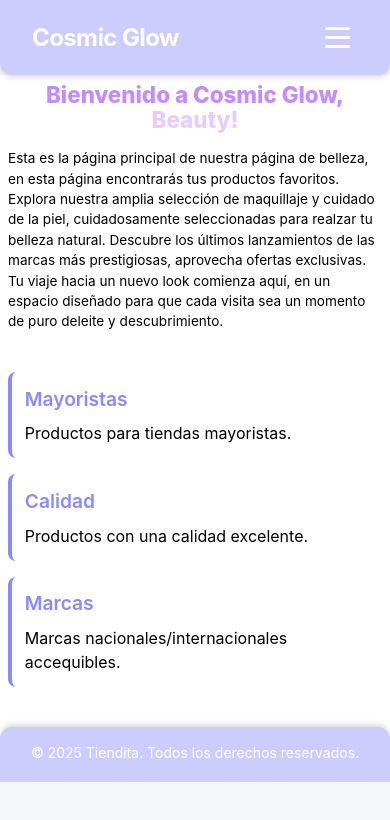
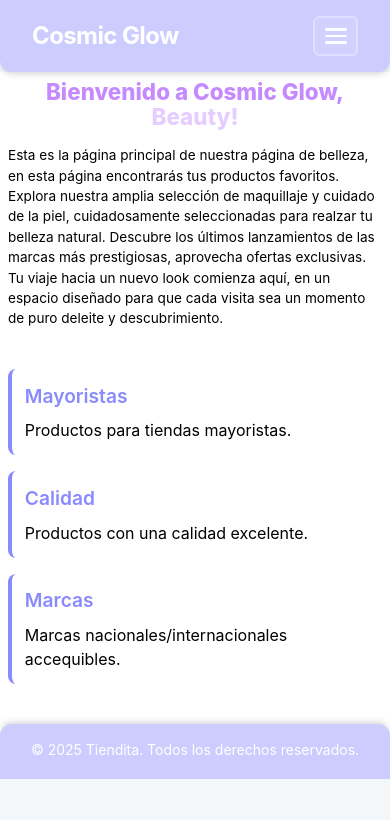
Before and after one commit to Isabellaariza/Cosmic-Glow, a React (Vite) app: page / in a window 390 px wide. Shown: the top 820 px of the page. Built offline with nearby package versions, Linux system fonts and the light colour scheme.

Commit message:
Fix: Mejorar visibilidad del botón hamburguesa - breakpoint 1024px

```diff
--- a/src/features/shared/components/Header/Header.css
+++ b/src/features/shared/components/Header/Header.css
@@ -36,19 +36,31 @@
 .hamburger-btn {
     display: none;
     flex-direction: column;
-    background: none;
-    border: none;
+    justify-content: center;
+    align-items: center;
+    background: rgba(255, 255, 255, 0.1);
+    border: 2px solid rgba(255, 255, 255, 0.3);
+    border-radius: 6px;
     cursor: pointer;
-    padding: 0.5rem;
+    padding: 8px;
+    width: 45px;
+    height: 40px;
+    transition: all 0.3s ease;
+}
+
+.hamburger-btn:hover {
+    background: rgba(255, 255, 255, 0.2);
+    border-color: rgba(255, 255, 255, 0.5);
 }
 
 .hamburger-btn span {
-    width: 25px;
+    width: 22px;
     height: 3px;
     background-color: white;
-    margin: 3px 0;
+    margin: 2px 0;
     transition: 0.3s;
     border-radius: 2px;
+    display: block;
 }
 
 .nav-links {
@@ -70,12 +82,18 @@
     color: #8A8AFF;
 }
 
-@media (max-width: 768px) {
+@media (max-width: 1024px) {
     .hamburger-btn {
         display: flex;
+        z-index: 1001;
     }
 
     .nav-links {
+        display: none;
+    }
+
+    .nav-links.nav-open {
+        display: flex;
         position: absolute;
         top: 100%;
         left: 0;
@@ -84,24 +102,17 @@
         flex-direction: column;
         padding: 1rem;
         gap: 0.5rem;
-        transform: translateY(-100%);
-        opacity: 0;
-        visibility: hidden;
-        transition: all 0.3s ease;
         border-radius: 0 0 0.75rem 0.75rem;
         box-shadow: 0 4px 6px -1px rgba(0, 0, 0, 0.1);
-    }
-
-    .nav-links.nav-open {
-        transform: translateY(0);
-        opacity: 1;
-        visibility: visible;
+        z-index: 1000;
     }
 
     .nav-item {
         padding: 0.75rem;
         text-align: center;
         border-bottom: 1px solid rgba(255, 255, 255, 0.1);
+        display: block;
+        width: 100%;
     }
 
     .nav-item:last-child {
```
